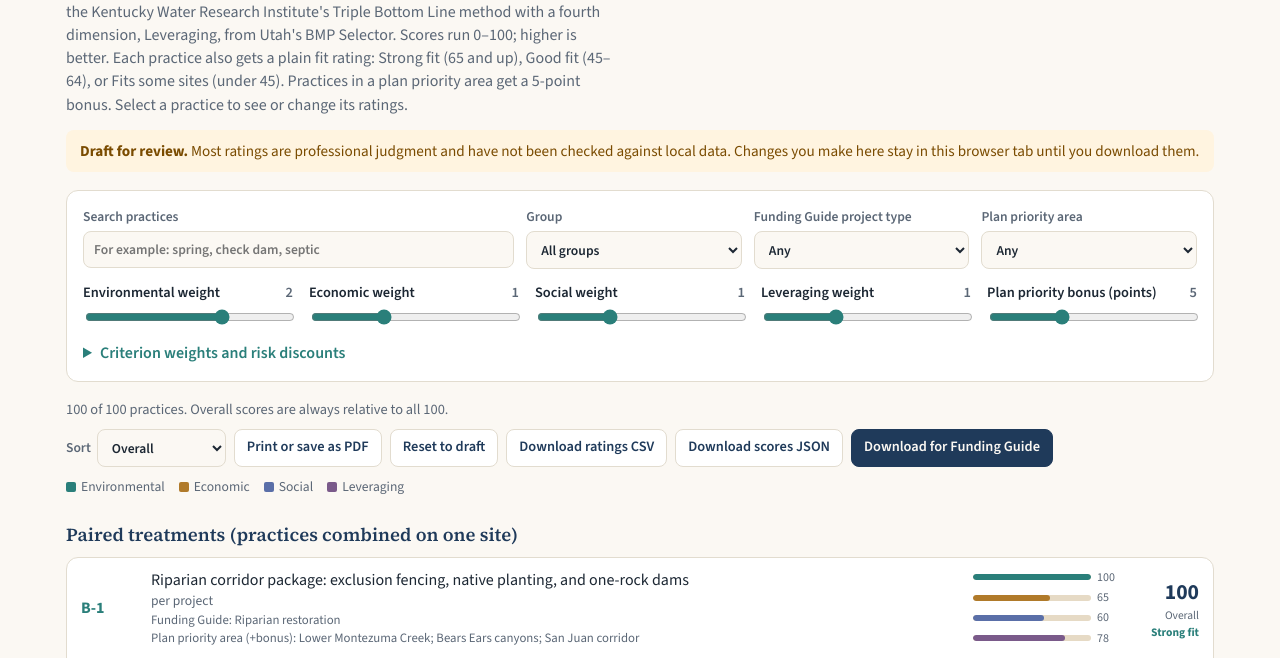
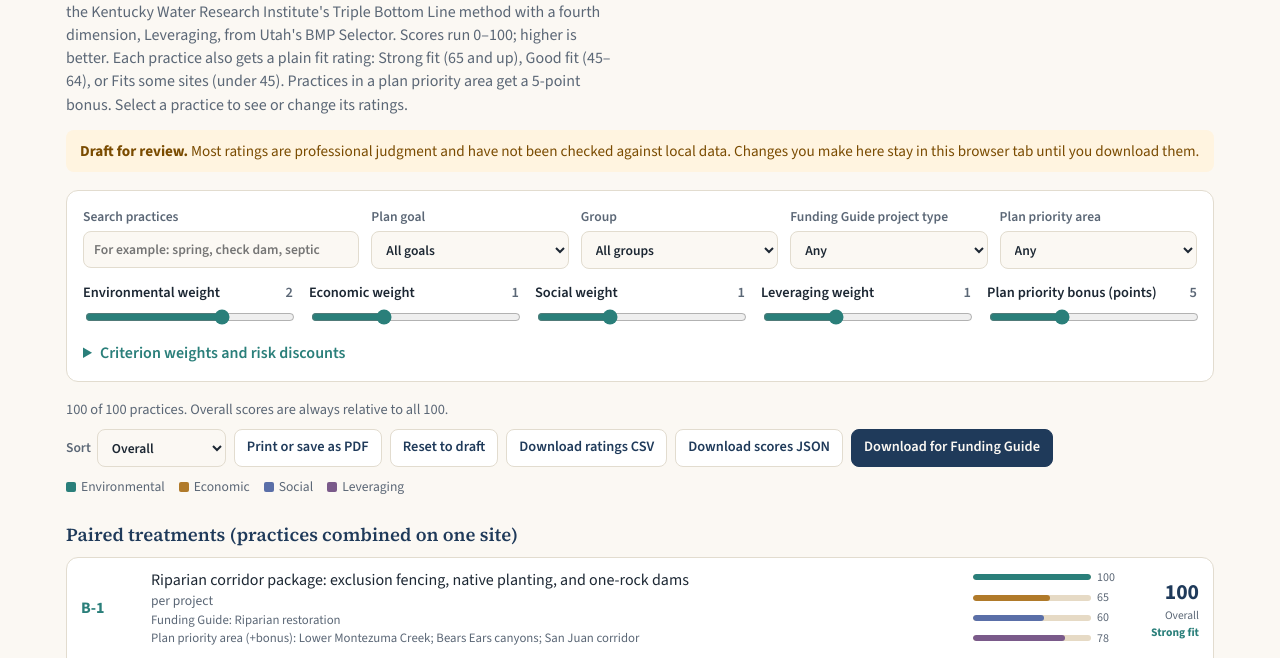
Before and after one commit to christinemosborne/San-Juan-Watershed-Project-Builder-version-3, a plain HTML site: page practice-scores.html in a window 1280 px wide. Shown: the part 102-760 px from the top of the page. Drawn offline with nearby package versions, Linux system fonts and the light colour scheme.

Commit message:
Add files via upload

```diff
--- a/practice-scores.html
+++ b/practice-scores.html
@@ -60,7 +60,8 @@ header p { margin: 0; color: var(--muted); max-width: 70ch; }
   background: var(--surface); border: 1px solid var(--line); border-radius: 12px;
   padding: 16px; margin-top: 18px;
 }
-.controls { display: grid; grid-template-columns: 2fr 1fr 1fr 1fr; gap: 12px; }
+.controls { display: grid; grid-template-columns: 1.4fr 1fr 1fr 1fr 1fr; gap: 12px; }
+@media (max-width: 1100px) { .controls { grid-template-columns: 1fr 1fr; } }
 @media (max-width: 760px) { .controls { grid-template-columns: 1fr; } }
 label.field { display: flex; flex-direction: column; gap: 4px; font-size: 0.85rem; color: var(--muted); font-weight: 600; }
 input[type="search"], select {
@@ -169,6 +170,9 @@ footer a { color: var(--teal); }
       <label class="field">Search practices
         <input type="search" id="q" placeholder="For example: spring, check dam, septic">
       </label>
+      <label class="field">Plan goal
+        <select id="goal"><option value="">All goals</option><option value="1">Goal 1: Sediment, salinity</option><option value="2">Goal 2: Bacteria</option><option value="3">Goal 3: Metals</option><option value="4">Goal 4: Hydrology</option></select>
+      </label>
       <label class="field">Group
         <select id="group"><option value="">All groups</option></select>
       </label>
@@ -233,6 +237,11 @@ const DRAFT = [{"id":"B-1","variant":"","category":"Paired treatments","practice
 const ENV = [["sed","Sediment"],["sal","Salinity"],["ecoli","E. coli"],["nutr","Nitrogen and phosphorus"],["sel","Selenium"],["met","Uranium, radionuclides, other metals"],["flow","Flow and water retention"],["temp","Temperature and dissolved oxygen"],["rip","Riparian habitat"],["bank","Bank and channel function"],["health","Human health (drinking water and contact exposure)"]];
 const DEFAULT_W = { sed: 1.5, sal: 1.5, ecoli: 1.5, sel: 1.5, met: 1.5, flow: 1.5, rip: 1.5, bank: 1.5, nutr: 1, temp: 1, health: 2 };
 const BONUS_DEFAULT = 5;
+/* Plan goals and the ratings that measure them. A practice is listed under a goal
+   when any of these ratings is 4 or 5 (a 40% or greater effect). */
+const GOAL_KEYS = { "1": ["sed", "sal"], "2": ["ecoli"], "3": ["sel", "met"], "4": ["flow", "rip", "bank"] };
+const GOAL_MIN = 4;
+const fitsGoal = (r, g) => !g || (GOAL_KEYS[g] || []).some(k => Number(r[k] || 0) >= GOAL_MIN);
 let bonus = BONUS_DEFAULT;
 const ECON = [["capital","Capital cost"],["maint","Annual maintenance"],["durability","Durability"],["water","Water use"]];
 const SOC = [["approvals","Approvals and jurisdictions"],["build","Local build capacity"],["upkeep","Upkeep burden"],["negative","Negative impacts"],["benefits","Added benefits"]];
@@ -373,8 +382,10 @@ function render() {
   const g = document.getElementById("group").value;
   const fg = document.getElementById("fg").value;
   const pa = document.getElementById("pa").value;
+  const goal = document.getElementById("goal").value;
   const sortBy = document.getElementById("sort").value;
   let shown = rows.filter(x =>
+    fitsGoal(x.r, goal) &&
     (!g || x.r.category === g) &&
     (!fg || (x.r.funding_guide || "").split("; ").includes(fg)) &&
     (!pa || (x.r.priority_area || "").toLowerCase().includes(pa.toLowerCase())) &&
@@ -385,7 +396,7 @@ function render() {
   const out = document.getElementById("results");
   out.replaceChildren();
   document.getElementById("count").textContent =
-    `${shown.length} of ${rows.length} practices. Overall scores are always relative to all ${rows.length}.`;
+    `${shown.length} of ${rows.length} practices${goal ? " rated 4 or 5 for Goal " + goal : ""}. Overall scores are always relative to all ${rows.length}.`;
   if (!shown.length) { out.append(el("div", { class: "empty", text: "No practices match those filters." })); return; }
   for (const grp of GROUP_ORDER) {
     const gs = shown.filter(x => x.r.category === grp).sort(cmp);
@@ -450,7 +461,16 @@ function init() {
   });
   const wb = document.getElementById("wB");
   wb.addEventListener("input", () => { bonus = Number(wb.value); document.getElementById("wBv").textContent = wb.value; render(); });
-  ["q", "group", "fg", "pa", "sort"].forEach(id => document.getElementById(id).addEventListener("input", render));
+  ["q", "goal", "group", "fg", "pa", "sort"].forEach(id => document.getElementById(id).addEventListener("input", render));
+  /* Links from the watershed plan site, e.g. practice-scores.html?goal=2 or ?pa=McElmo */
+  try {
+    const qs = new URLSearchParams(location.search);
+    [["goal", "goal"], ["pa", "pa"], ["fg", "fg"], ["group", "group"]].forEach(([p, id]) => {
+      const v = qs.get(p), sel = document.getElementById(id);
+      if (v && [...sel.options].some(o => o.value === v)) sel.value = v;
+    });
+    if (qs.get("q")) document.getElementById("q").value = qs.get("q");
+  } catch (e) {}
 
   document.getElementById("print").addEventListener("click", () => window.print());
   document.getElementById("reset").addEventListener("click", () => {
```
Also changed, not shown: index.html (+13 -1 lines).
